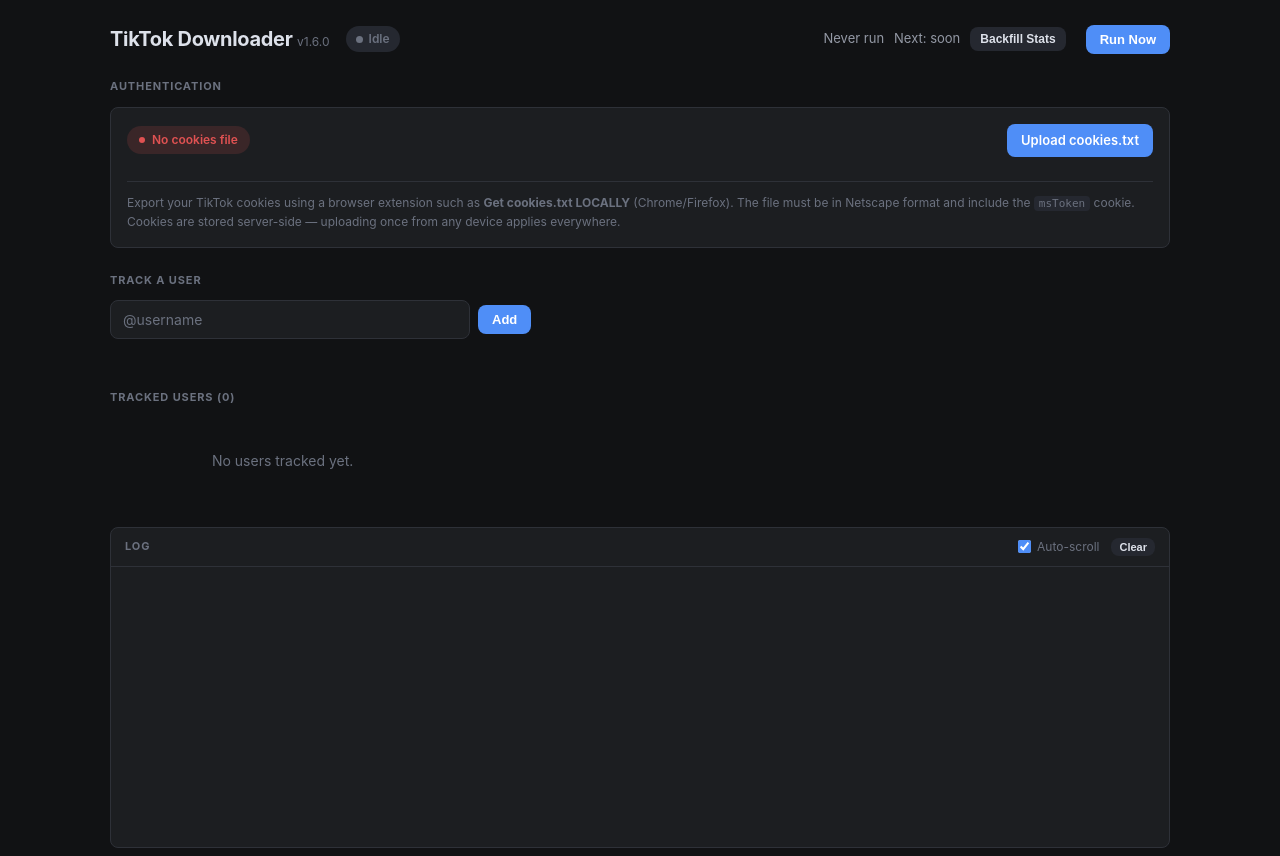
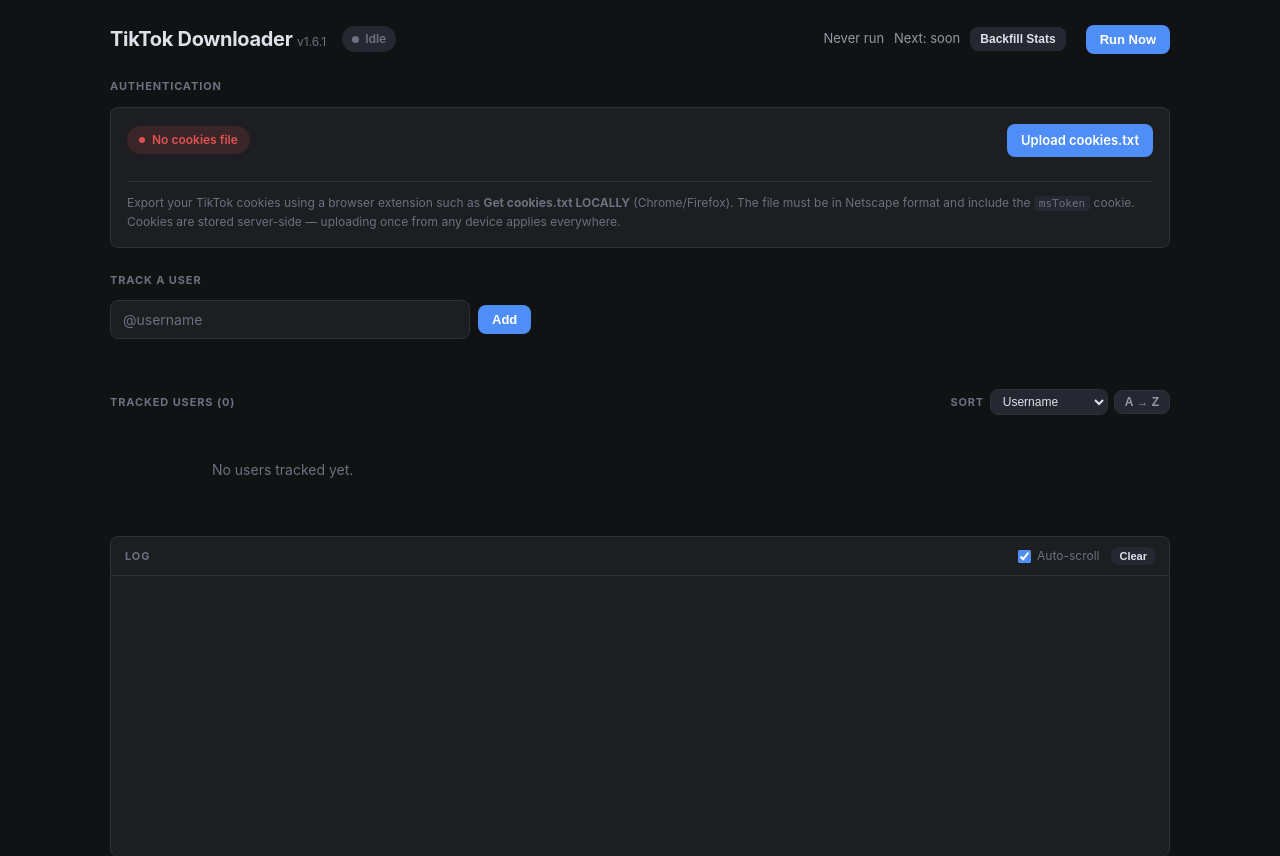
Before and after one commit to nikolainyegaard/tiktok-downloader, a Flask app: page / in a window 1280 px wide. Shown: the top 856 px of the page. Run offline with Flask 3, Linux system fonts and the light colour scheme; data that the repository does not hold is empty; some libraries are stand-ins or nearby versions.

Commit message:
Add user sort, fix cookies timestamp, fix backfill progress display
User sort control in the Tracked users header: dropdown with six
fields (Username, Display name, Followers, Saved videos, Deleted
videos, Date added) plus a direction toggle button showing the
current order in plain language. Purely client-side, no new API
calls. Switching fields resets direction to a sensible default.

Cookies "Updated" timestamp fix: stat.st_mtime on the cookies
file resets on Docker container restart, making the label always
show "0 minutes ago". Upload now writes an explicit timestamp to
data/cookies.timestamp; cookies_info() reads from there with
st_mtime as fallback for existing installs.

Backfill progress display fix: after a page refresh the progress
text was blank for ~2s while the poll waited for its first tick.
Init now renders the current progress immediately from the same
/api/backfill response used to detect the running state.

```diff
--- a/config.py
+++ b/config.py
@@ -5,13 +5,14 @@ All modules import paths and settings from here.
 
 import os
 
-APP_VERSION = "1.6.0"
+APP_VERSION = "1.6.1"
 import shutil
 
 DATA_DIR     = os.environ.get("DATA_DIR",   "./data")
 VIDEOS_DIR   = os.environ.get("VIDEOS_DIR", "./videos")
 AVATARS_DIR  = os.path.join(DATA_DIR, "avatars")
-COOKIES_PATH = os.path.join(DATA_DIR, "cookies.txt")
+COOKIES_PATH           = os.path.join(DATA_DIR, "cookies.txt")
+COOKIES_TIMESTAMP_PATH = os.path.join(DATA_DIR, "cookies.timestamp")
 
 LOOP_INTERVAL_MINUTES = int(os.environ.get("LOOP_INTERVAL_MINUTES", 30))
 WEB_PORT              = int(os.environ.get("WEB_PORT", 5000))
@@ -112,8 +113,15 @@ def cookies_info() -> dict:
     if not os.path.exists(COOKIES_PATH):
         return {"present": False}
     stat = os.stat(COOKIES_PATH)
+    # Prefer explicit upload timestamp over filesystem mtime — st_mtime is
+    # unreliable on Docker volume mounts and resets on container restart.
+    try:
+        with open(COOKIES_TIMESTAMP_PATH, encoding="utf-8") as f:
+            uploaded_at = int(f.read().strip())
+    except (FileNotFoundError, ValueError):
+        uploaded_at = int(stat.st_mtime)
     return {
         "present":      True,
-        "updated_at":   int(stat.st_mtime),
+        "updated_at":   uploaded_at,
         "size_bytes":   stat.st_size,
     }
--- a/templates/index.html
+++ b/templates/index.html
@@ -503,6 +503,33 @@
     }
     .play-btn:hover { opacity: 1; background: rgba(79,142,247,.12); }
 
+    /* ── User sort control ──────────────────────────────────────────────────── */
+
+    .sort-select {
+      background: var(--surface2);
+      border: 1px solid var(--border);
+      border-radius: var(--radius);
+      color: var(--text);
+      font-size: 12px;
+      padding: 4px 8px;
+      cursor: pointer;
+      outline: none;
+    }
+    .sort-select:focus { border-color: var(--accent); }
+
+    .sort-dir-btn {
+      background: var(--surface2);
+      border: 1px solid var(--border);
+      border-radius: var(--radius);
+      color: var(--text-dim);
+      font-size: 12px; font-weight: 600;
+      padding: 4px 10px;
+      cursor: pointer;
+      white-space: nowrap;
+      transition: background .15s, color .15s;
+    }
+    .sort-dir-btn:hover { background: var(--border); color: var(--text); }
+
     /* ── Media preview modals (image + video, layered over video-list modal) ─── */
 
     .media-modal {
@@ -638,7 +665,21 @@
 
   <!-- User list -->
   <section>
-    <div class="section-title">Tracked users (<span id="userCount">0</span>)</div>
+    <div style="display:flex;align-items:center;justify-content:space-between;flex-wrap:wrap;gap:8px;margin-bottom:12px;">
+      <div class="section-title" style="margin-bottom:0">Tracked users (<span id="userCount">0</span>)</div>
+      <div style="display:flex;align-items:center;gap:6px;">
+        <span style="font-size:11px;font-weight:700;letter-spacing:.07em;text-transform:uppercase;color:var(--muted);">Sort</span>
+        <select class="sort-select" id="userSortField" onchange="setUserSortField(this.value)">
+          <option value="username">Username</option>
+          <option value="display_name">Display name</option>
+          <option value="follower_count">Followers</option>
+          <option value="video_total">Saved videos</option>
+          <option value="video_deleted">Deleted videos</option>
+          <option value="added_at">Date added</option>
+        </select>
+        <button class="sort-dir-btn" id="userSortDirBtn" onclick="toggleUserSortDir()">A → Z</button>
+      </div>
+    </div>
     <div class="users-grid" id="usersGrid">
       <div class="empty-state">No users tracked yet.</div>
     </div>
@@ -723,6 +764,7 @@
   const dismissed   = new Set();
   let runQueue      = [];   // tiktok_ids queued for manual run
   let runCurrent    = null; // tiktok_id currently being run manually
+  let userSort      = { field: 'username', dir: 'asc' };
 
   // ── Helpers ───────────────────────────────────────────────────────────────────
 
@@ -790,6 +832,48 @@
 
   // ── Users ─────────────────────────────────────────────────────────────────────
 
+  const _SORT_DIR_LABELS = {
+    username:       { asc: 'A → Z',        desc: 'Z → A'        },
+    display_name:   { asc: 'A → Z',        desc: 'Z → A'        },
+    follower_count: { asc: 'Low → High',   desc: 'High → Low'   },
+    video_total:    { asc: 'Low → High',   desc: 'High → Low'   },
+    video_deleted:  { asc: 'Low → High',   desc: 'High → Low'   },
+    added_at:       { asc: 'Oldest first', desc: 'Newest first' },
+  };
+
+  function setUserSortField(field) {
+    userSort.field = field;
+    userSort.dir   = (field === 'username' || field === 'display_name') ? 'asc' : 'desc';
+    _updateUserSortBtn();
+    renderUsers();
+  }
+
+  function toggleUserSortDir() {
+    userSort.dir = userSort.dir === 'asc' ? 'desc' : 'asc';
+    _updateUserSortBtn();
+    renderUsers();
+  }
+
+  function _updateUserSortBtn() {
+    const btn = document.getElementById('userSortDirBtn');
+    if (btn) btn.textContent = _SORT_DIR_LABELS[userSort.field]?.[userSort.dir] ?? userSort.dir;
+  }
+
+  function _sortedUsers() {
+    const { field, dir } = userSort;
+    return [...users].sort((a, b) => {
+      let av = field === 'display_name' ? (a.display_name || a.username)
+             : (a[field] ?? (field === 'username' ? '' : 0));
+      let bv = field === 'display_name' ? (b.display_name || b.username)
+             : (b[field] ?? (field === 'username' ? '' : 0));
+      if (typeof av === 'string') av = av.toLowerCase();
+      if (typeof bv === 'string') bv = bv.toLowerCase();
+      if (av < bv) return dir === 'asc' ? -1 : 1;
+      if (av > bv) return dir === 'asc' ? 1 : -1;
+      return 0;
+    });
+  }
+
   function renderUsers() {
     const grid = document.getElementById('usersGrid');
     document.getElementById('userCount').textContent = users.length;
@@ -799,7 +883,7 @@
       return;
     }
 
-    grid.innerHTML = users.map(u => {
+    grid.innerHTML = _sortedUsers().map(u => {
       const isCurrent = u.username === currentUser;
       const status    = u.account_status || 'unknown';
       const privacyMap = {
@@ -1376,6 +1460,7 @@
     const { ok, data } = await apiJSON('/api/backfill');
     if (ok && data.running) {
       document.getElementById('backfillBtn').disabled = true;
+      document.getElementById('backfillStatus').textContent = `Backfilling… ${data.done}/${data.total}`;
       _startBackfillPoll();
     }
   })();
--- a/web.py
+++ b/web.py
@@ -7,10 +7,11 @@ import os
 import queue as _queue_module
 import re
 import threading
+import time
 from flask import Flask, jsonify, request, render_template, send_file
 
 import database as db
-from config import get_ms_token, get_cookies_flat, cookies_info, COOKIES_PATH, DATA_DIR, VIDEOS_DIR, CHROME_EXECUTABLE, APP_VERSION
+from config import get_ms_token, get_cookies_flat, cookies_info, COOKIES_PATH, COOKIES_TIMESTAMP_PATH, DATA_DIR, VIDEOS_DIR, CHROME_EXECUTABLE, APP_VERSION
 from tiktok_api import get_user_info, get_video_details
 from loop import is_running, get_state_snapshot, trigger_event, enqueue_user_run
 from thumbnailer import thumb_path_for, avatar_path
@@ -160,12 +161,16 @@ def create_app() -> Flask:
         if os.path.exists(COOKIES_PATH):
             os.remove(COOKIES_PATH)
         f.save(COOKIES_PATH)
+        with open(COOKIES_TIMESTAMP_PATH, "w", encoding="utf-8") as ts_f:
+            ts_f.write(str(int(time.time())))
         return jsonify({"ok": True, **cookies_info()})
 
     @app.route("/api/cookies", methods=["DELETE"])
     def delete_cookies():
         if os.path.exists(COOKIES_PATH):
             os.remove(COOKIES_PATH)
+        if os.path.exists(COOKIES_TIMESTAMP_PATH):
+            os.remove(COOKIES_TIMESTAMP_PATH)
         return jsonify({"ok": True})
 
     # User API
```
Also changed, not shown: README.md.
